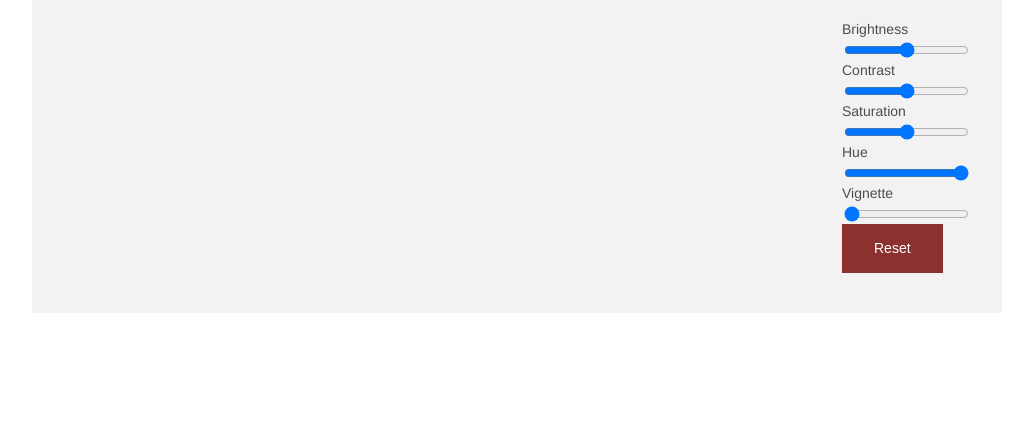
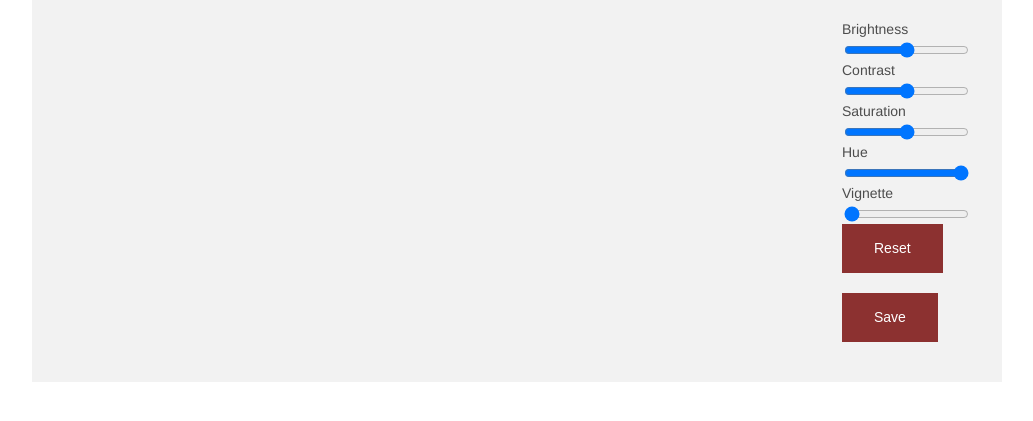
Before and after one commit to valoku/valoku, a Django app: template paul/templates/image.html in a window 1280 px wide. Shown: the part 56-477 px from the top of the page, without its empty margins (123-1156 px from the left). Run offline with Django 3.2, Linux system fonts and the light colour scheme; the template is opened without the code that fills it: values that come from a table or form of the project are taken from there, others are empty; tables that the repository leaves empty hold one stand-in row (values such as "Sample post"); parts of the project's set-up code (start-up, migrations or seed data) failed here and were passed over; some libraries are stand-ins or nearby versions.

Commit message:
Added save button that sends edited file as base64 but backend functionality is still missing

```diff
--- a/paul/static/css/paul.css
+++ b/paul/static/css/paul.css
@@ -45,3 +45,9 @@ button {
 .slider {
     width: 100%;
 }
+
+/*Login and register buttons*/
+#login-button, #register-button {
+    width: 100%;
+    max-width: 100%;
+}
--- a/paul/static/js/paul_camanjs.js
+++ b/paul/static/js/paul_camanjs.js
@@ -84,7 +84,7 @@ if (myImage != null) myImage.onload = function () {
         camanFilters.contrast = parseInt(contrastSlider.value);
         camanFilters.hue = hueSlider.value;
         camanFilters.saturation = saturationSlider.value;
-        camanFilters.vignette = vignetteSlider.value+"%";
+        camanFilters.vignette = vignetteSlider.value + "%";
         Foundation.utils.debounce(applyFilters(), 500);
     }
 
@@ -99,4 +99,31 @@ if (myImage != null) myImage.onload = function () {
         saturationSlider.value = camanFilters.saturation;
         Foundation.utils.debounce(applyFilters(), 500);
     }
+
+    var saveButton = document.getElementById('save-button');
+    saveButton.onclick = saveButtonPressed;
+
+    function saveButtonPressed() {
+        Caman("#canvas-image-source", function () {
+            //Apply filters here ??
+            this.render(function () {
+                var image = this.toBase64();
+                saveToServer(image);
+            });
+        });
+    }
+
+    function saveToServer(image) {
+        jQuery.ajax({
+            url: '/save_edited_file/',
+            type: 'POST',
+            data: image,
+            cache: false,
+            processData: false,
+            contentType: false,
+                success: function(data) {
+                    console.log(data);
+                    }
+        });
+    }
 }
--- a/paul/templates/image.html
+++ b/paul/templates/image.html
@@ -44,5 +44,8 @@
         <row>
             <button id="reset-button">Reset</button>
         </row>
+         <row>
+            <button id="save-button">Save</button>
+        </row>
     </div>
 {% endblock %}
--- a/paul/urls.py
+++ b/paul/urls.py
@@ -28,4 +28,5 @@ urlpatterns = patterns('',
     url(r'^files/(?P<id>.*)$', 'paul.views.files'),
     url(r'^images/cache/(?P<path>.*)$', 'paul.views.cache'),
     url(r'^view_image/(?P<id>.*)$', 'paul.views.view_image'),
+    (r'^save_edited_file/$', 'paul.views.save_edited_file'),
 )
--- a/paul/views.py
+++ b/paul/views.py
@@ -102,12 +102,14 @@ def images(request):
 
 #View single image
 def view_image(request, id):
+    print('hei')
     if request.method == 'GET':
         args = {}
         args.update(csrf(request))
         args['image'] = UploadFile.objects.get(id=id)
         return render_to_response("image.html", args, context_instance=RequestContext(request))
     return 'Image not found'
+
 
 #File requests
 def files(request, id):
@@ -118,6 +120,10 @@ def files(request, id):
         raise PermissionDenied()
 
 
+def save_edited_file(request, data):
+    print(data)
+
+
 #Caching is used for thumbnails
 def cache(request, path):
     path = smart_str(os.path.join(settings.CACHE_DIR, path))
```
